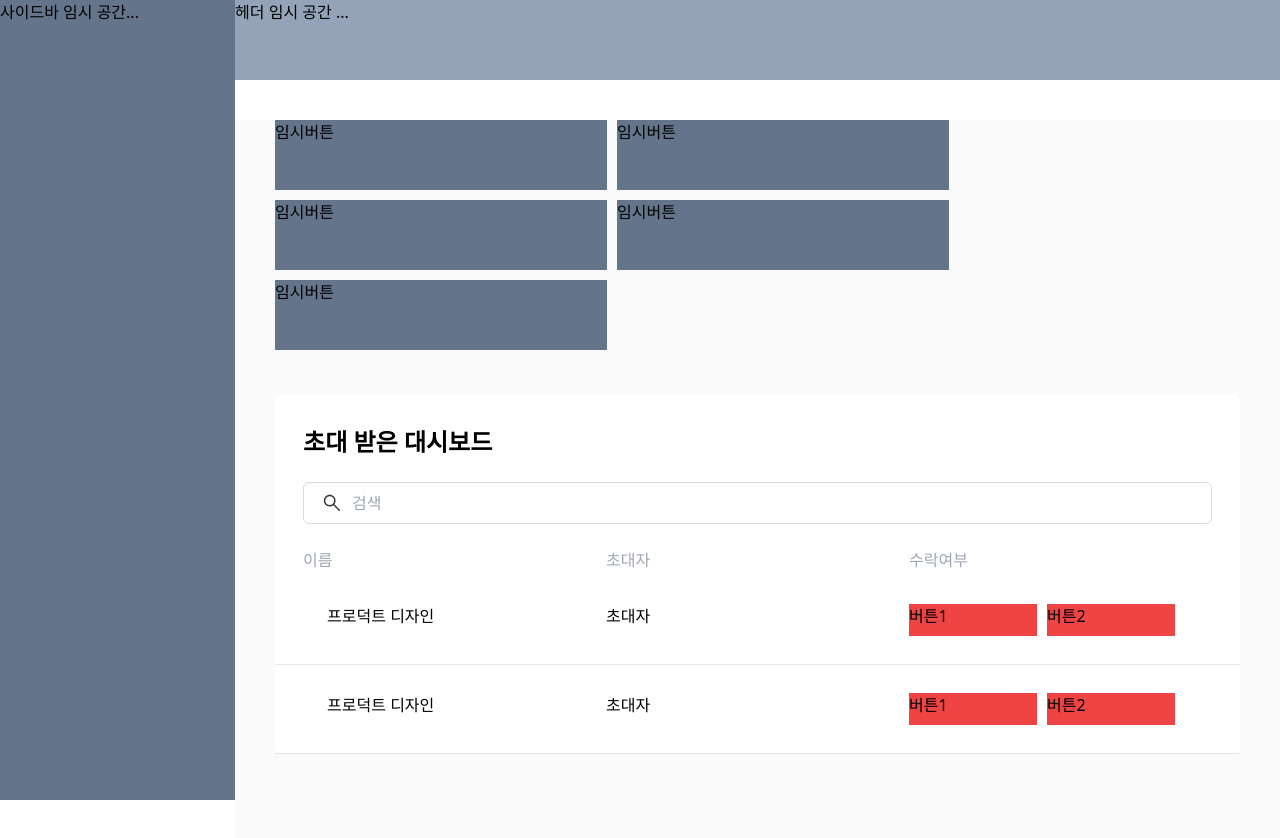
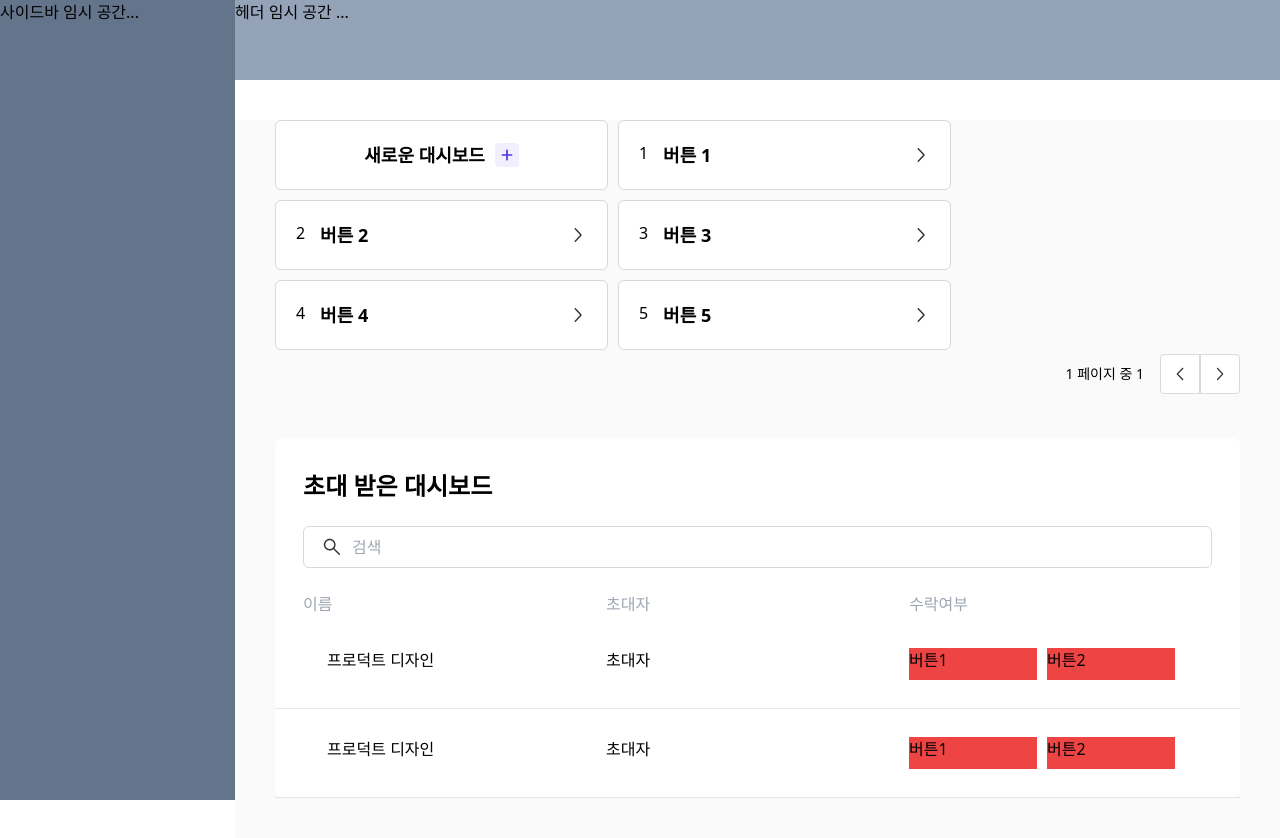
Before and after one commit to Sprint-Part3-Team14/Taskify, a Next.js app: page /my in a window 1280 px wide. Shown: the top 838 px of the page. Built offline with nearby package versions, Linux system fonts and the light colour scheme.

Commit message:
✨ Feat : connect components and link
모달 및 버튼 컴포넌트 연결 버튼 클릭시 링크로 연결되게 설정

```diff
--- a/app/(dashboard)/dashboard/[id]/initial-data.js
+++ b/app/(dashboard)/dashboard/[id]/initial-data.js
@@ -1,5 +1,5 @@
-import NumberChip from '@/components/Chip/NumberChip';
-import TagChip from '@/components/Chip/TagChip';
+import NumberChip from '@/components/common/Chip/NumberChip';
+import TagChip from '@/components/common/Chip/TagChip';
 
 const TEMP = '/image/desktop.jpg';
 
--- a/app/(dashboard)/dashboard/[id]/page.tsx
+++ b/app/(dashboard)/dashboard/[id]/page.tsx
@@ -3,9 +3,8 @@
 import React, { useCallback, useState } from 'react';
 
 import { DragDropContext, DropResult, Droppable } from '@hello-pangea/dnd';
-import { StaticImageData } from 'next/image';
 
-import AddButton from '@/components/dashboard/AddButton/AddButton';
+import AddButton from '@/components/common/button/add';
 import Column from '@/components/dashboard/Column/Column';
 import { initialData } from './initial-data';
 
--- a/components/common/button/add.tsx
+++ b/components/common/button/add.tsx
@@ -1,12 +1,17 @@
-import { PropsWithChildren } from 'react';
-
 import Image from 'next/image';
 
-import PLUS_VIOLET from '@/public/icon/plus_violet.svg';
+const PLUS_VIOLET = '/icon/plus_violet.svg';
 
-const AddButton = ({ children }: PropsWithChildren) => {
+interface Props {
+  children: React.ReactNode;
+  onClick: () => void;
+}
+
+const AddButton = ({ children, onClick }: Props) => {
   return (
-    <button className='flex justify-center gap-2.5 text-lg font-bold w-[284px] tb:w-[544px] pc:w-[341px] py-1 tb:py-2 rounded-md  border border-solid border-tp-gray_700'>
+    <button
+      className='flex mb:justify-center items-center gap-2.5 text-lg font-bold min-w-[284px] tb:w-[544px] pc:w-[333px] h-[4.375rem] py-1 tb:py-2 rounded-md bg-tp-white  border border-solid border-tp-gray_700'
+      onClick={onClick}>
       {children}
       <div className='flex items-center justify-center w-5 h-5 tb:w-6 tb:h-6 p-0.5 bg-tp-violet_100 rounded  '>
         <Image src={PLUS_VIOLET} alt='plus' width={18} height={18} />
--- a/components/common/button/pagenation.tsx
+++ b/components/common/button/pagenation.tsx
@@ -4,8 +4,8 @@ import { ButtonHTMLAttributes } from 'react';
 
 import Image from 'next/image';
 
-import IconArrowExport from '@/public/icon/arrow_drop_down.svg';
-import IconArrowForward from '@/public/icon/arrow_forward.svg';
+const ICON_ARROW_BACKWARD = '/icon/arrow_backward.svg';
+const ICON_ARROW_FOWARD = '/icon/arrow_forward.svg';
 
 const ARROW_COLOR = {
   enabled: '#333236',
@@ -28,14 +28,14 @@ const Pagination = ({ onLeftClick, onRightClick, leftDisabled, rightDisabled }:
       <button
         onClick={onLeftClick}
         disabled={leftDisabled}
-        className='flex border-solid-gray justify-center items-center h-[40px] w-[40px] rounded-l-sm'>
-        <Image src={IconArrowForward} alt='arrowleft' />
+        className='flex border-solid-gray justify-center items-center h-[40px] w-[40px] bg-tp-white  border border-tp-gray_700 rounded-l-[4px]'>
+        <Image src={ICON_ARROW_FOWARD} alt='arrowleft' width={16} height={16} />
       </button>
       <button
         onClick={onRightClick}
         disabled={rightDisabled}
-        className='flex border-solid-gray justify-center items-center h-[40px] w-[40px] rounded-l-sm'>
-        <Image src={IconArrowExport} alt='arrowright' width={20} height={20} />
+        className='flex border-solid-gray justify-center items-center h-[40px] w-[40px] bg-tp-white border border-tp-gray_700 rounded-r-[4px]'>
+        <Image src={ICON_ARROW_BACKWARD} alt='arrowright' width={16} height={16} />
       </button>
     </div>
   );
--- a/components/dashboard/AddButton/AddButton.tsx
+++ /dev/null
@@ -1,18 +0,0 @@
-import { PropsWithChildren } from 'react';
-
-import Image from 'next/image';
-
-const PLUS_BLUE = '/icon/plus_blue.svg';
-
-const AddButton = ({ children }: PropsWithChildren) => {
-  return (
-    <button className='flex justify-center gap-2.5 text-lg font-bold w-[21.3rem] py-3 rounded-md  border border-solid border-tp-gray_700'>
-      {children}
-      <div className='flex items-center justify-center w-6 h-6 p-0.5 bg-tp-violet_100 rounded'>
-        <Image src={PLUS_BLUE} alt='plus' width={16} height={16} />
-      </div>
-    </button>
-  );
-};
-
-export default AddButton;
--- a/components/dashboard/Column/Column.tsx
+++ b/components/dashboard/Column/Column.tsx
@@ -1,10 +1,10 @@
 import { Droppable, Draggable } from '@hello-pangea/dnd';
 import { StaticImageData } from 'next/image';
 
-import AddButton from '../AddButton/AddButton';
+import AddButton from '@/components/common/button/add';
 import DashboardTitle from '../DashboardTitle/DashboardTitle';
 
-import Card from '@/components/Card/Card';
+import Card from '@/components/dashboard/Card/Card';
 
 interface I_Column {
   column: { id: string; title: string; cardIds: string[] };
--- a/components/dashboard/DashboardTitle/DashboardTitle.tsx
+++ b/components/dashboard/DashboardTitle/DashboardTitle.tsx
@@ -2,7 +2,7 @@ import Image from 'next/image';
 import Link from 'next/link';
 import { usePathname } from 'next/navigation';
 
-import NumberChip from '../../Chip/NumberChip';
+import NumberChip from '../../common/Chip/NumberChip';
 
 import { I_DashboardTitle } from '@/interface/Dashboard';
 const ELLIPSE = '/icon/ellipse.svg';
--- a/components/my/MyList/MyList.tsx
+++ b/components/my/MyList/MyList.tsx
@@ -1,26 +1,57 @@
+'use client';
+
+import { useState } from 'react';
+
+import Image from 'next/image';
+import Link from 'next/link';
+
+import AddButton from '@/components/common/button/add';
+import Pagination from '@/components/common/button/pagenation';
+import EditColumnModal from '@/components/Modal/EditColumnModal';
+
+const ARROW = '/icon/arrow_backward.svg';
+
 const MyList = () => {
-  let count = 0;
-  let show = true;
-  count > 6 ? show : !show;
+  const [isToggledModal, setIsToggledModal] = useState(false);
+
+  const dashboardLists = [
+    { title: '버튼 1', image: '1', id: '1' },
+    { title: '버튼 2', image: '2', id: '5' },
+    { title: '버튼 3', image: '3', id: '4' },
+    { title: '버튼 4', image: '4', id: '3' },
+    { title: '버튼 5', image: '5', id: '2' },
+  ];
+
+  const handleToggledMdoal = () => {
+    setIsToggledModal(!isToggledModal);
+  };
+
   return (
     <div className='flex flex-col gap-1 max-w-[63.875rem]  '>
-      <div className='flex flex-wrap gap-3 tb:gap-[0.625rem] tb:flex-wrap'>
-        <div className='bg-slate-500 w-[332px] h-[70px] '>임시버튼</div>
-        <div className='bg-slate-500 w-[332px] h-[70px] '>임시버튼</div>
-        <div className='bg-slate-500 w-[332px] h-[70px] '>임시버튼</div>
-        <div className='bg-slate-500 w-[332px] h-[70px] '>임시버튼</div>
-        <div className='bg-slate-500 w-[332px] h-[70px] '>임시버튼</div>
+      <div className='flex flex-wrap mb:justify-center pc:justify-start gap-3 tb:gap-[0.625rem] tb:flex-wrap'>
+        <AddButton onClick={handleToggledMdoal}>새로운 대시보드</AddButton>
+        {/* 모달 변경 */}
+        {isToggledModal && <EditColumnModal handleModal={handleToggledMdoal} />}
+        {dashboardLists.map(({ title, image, id }, index) => (
+          <Link href={`dashboard/${id}`}>
+            <div
+              key={index}
+              className='flex justify-between items-center gap-2.5 px-5  min-w-[284px] tb:w-[544px] pc:w-[333px] h-[4.375rem] py-1 tb:py-2 rounded-md bg-tp-white border border-solid border-tp-gray_700'>
+              <div className='flex gap-4'>
+                <div className='w-2 h-2'>{image}</div>
+                <div className='text-lg font-bold '>{title}</div>
+              </div>
+              <Image src={ARROW} alt='arrow' width={18} height={18} />
+            </div>
+          </Link>
+        ))}
       </div>
-
-      {!show && (
-        <div className='flex justify-end items-center w-full gap-4'>
-          <div className='mb:text-xs tb:text-sm'>1 페이지 중 1</div>
-          <div className='flex'>
-            <div className='flex items-center w-10 h-10'>좌</div>
-            <div className='flex items-center w-10 h-10'>우</div>
-          </div>
+      <div className='flex justify-end items-center w-full gap-4'>
+        <div className='mb:text-xs tb:text-sm'>1 페이지 중 1</div>
+        <div className='flex'>
+          <Pagination />
         </div>
-      )}
+      </div>
     </div>
   );
 };
```
Also changed, not shown: components/common/Chip/NumberChip.tsx (renamed from components/Chip/NumberChip.tsx), components/common/Chip/ProgressChip.tsx (renamed from components/Chip/ProgressChip.tsx), components/common/Chip/TagChip.tsx (renamed from components/Chip/TagChip.tsx), components/dashboard/Card/Card.tsx (renamed from components/Card/Card.tsx).
